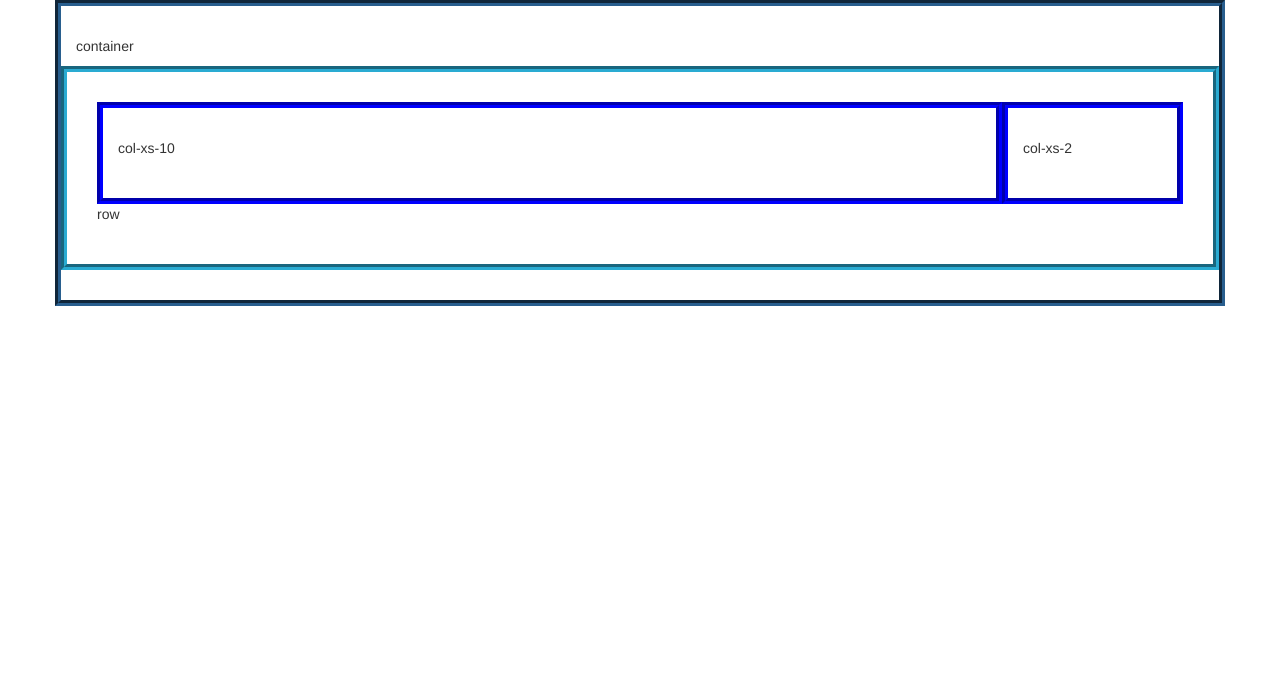
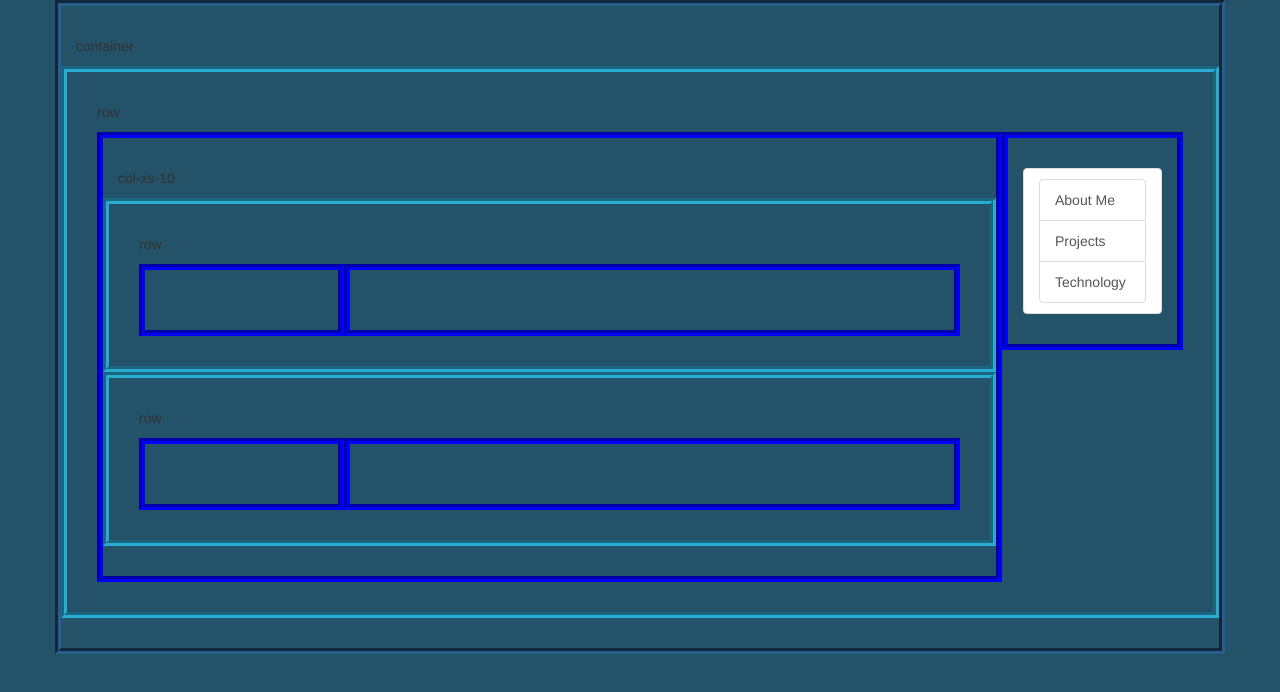
Before and after one commit to Josh-torres91/Portfolio-2-Josh-T., a plain HTML site: page public_html/index.html in a window 1280 px wide. Drawn offline with Linux system fonts and the light colour scheme.

Commit message:
New Additions to the site.

```diff
--- a/nbproject/private/private.xml
+++ b/nbproject/private/private.xml
@@ -3,6 +3,7 @@
     <editor-bookmarks xmlns="http://www.netbeans.org/ns/editor-bookmarks/2" lastBookmarkId="0"/>
     <open-files xmlns="http://www.netbeans.org/ns/projectui-open-files/2">
         <group>
+            <file>file:/C:/xampp/htdocs/JoshDT-portfolio-mk2/public_html/css/custom-style.css</file>
             <file>file:/C:/xampp/htdocs/JoshDT-portfolio-mk2/public_html/index.html</file>
         </group>
     </open-files>
--- a/public_html/css/custom-style.css
+++ b/public_html/css/custom-style.css
@@ -10,3 +10,6 @@ div{
 .row{
     border-color: #2aabd2;
 }
+body {
+    background-color:  #245269;
+}
--- a/public_html/index.html
+++ b/public_html/index.html
@@ -6,7 +6,7 @@ and open the template in the editor.
 -->
 <html>
     <head>
-        <title>Mk 2</title>
+        <title>Portfolio Mk II</title>
         <meta charset="UTF-8">
         <meta name="viewport" content="width=device-width, initial-scale=1.0">
         <link type="text/css" rel="stylesheet" href="css/bootstrap-theme.css">
@@ -17,13 +17,27 @@ and open the template in the editor.
         <div class="container">
             <p>container</p>
             <div class="row">
+                <p>row</p>
                 <div class="col-xs-10">
                     <p>col-xs-10</p>
+                    <div class="row">
+                        <p>row</p>
+                        <div class="col-xs-3"></div>
+                        <div class="col-xs-9"></div>
+                    </div>
+                    <div class="row">
+                        <p>row</p>
+                        <div class="col-xs-3"></div>
+                        <div class="col-xs-9"></div>
+                    </div>
                 </div>
-            <div class="col-xs-2">
-                <p>col-xs-2</p>
-            </div>
-                <p>row</p>
+                <div class="col-xs-2">
+                    <nav class="list-group-item">
+                        <a class="list-group-item href="index.html>About Me</a>
+                        <a class="list-group-item href="projects.html>Projects</a>
+                        <a class="list-group-item href="technology.html>Technology</a>
+                    </nav>
+                </div>
             </div>
         </div>
     </body>
```
